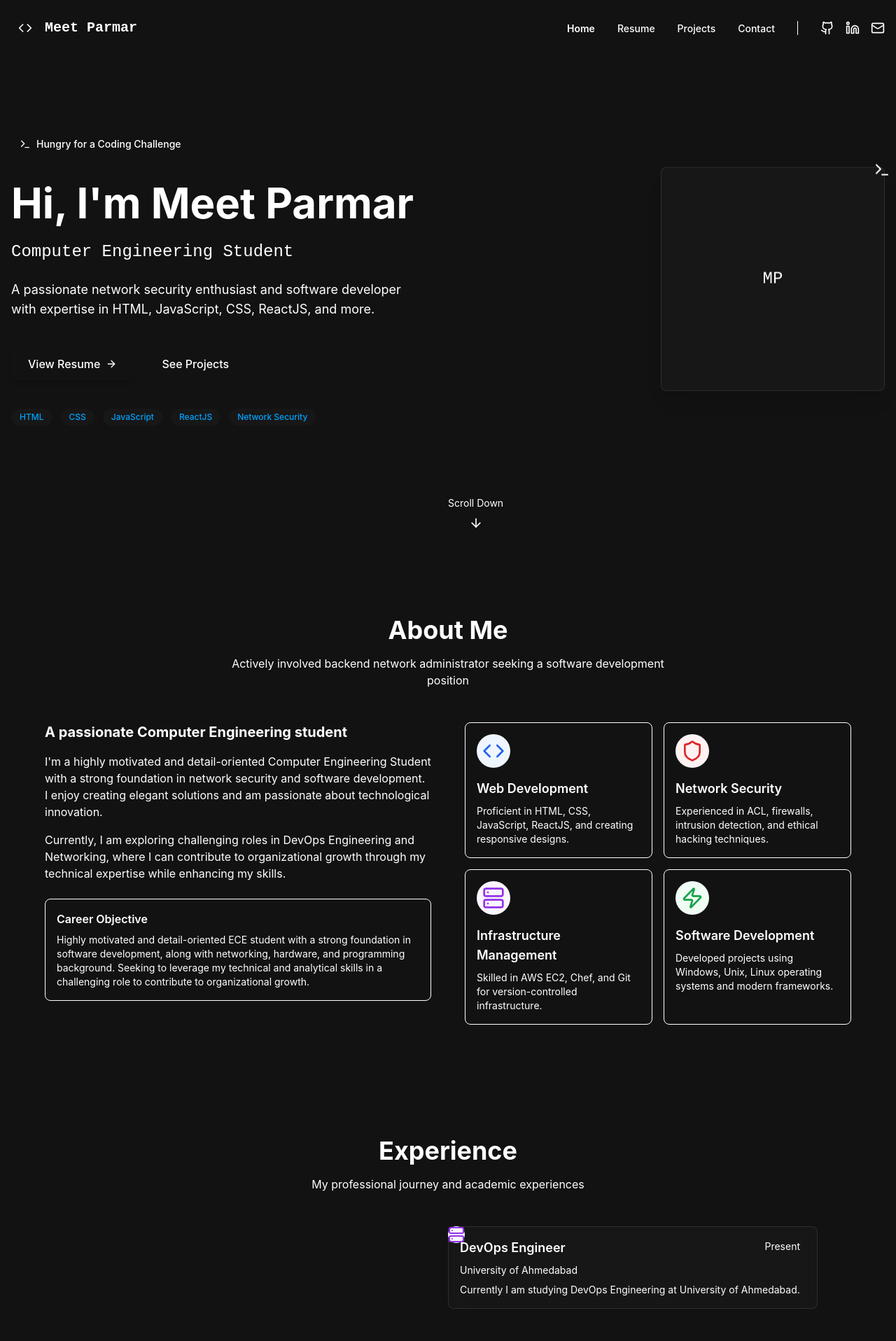
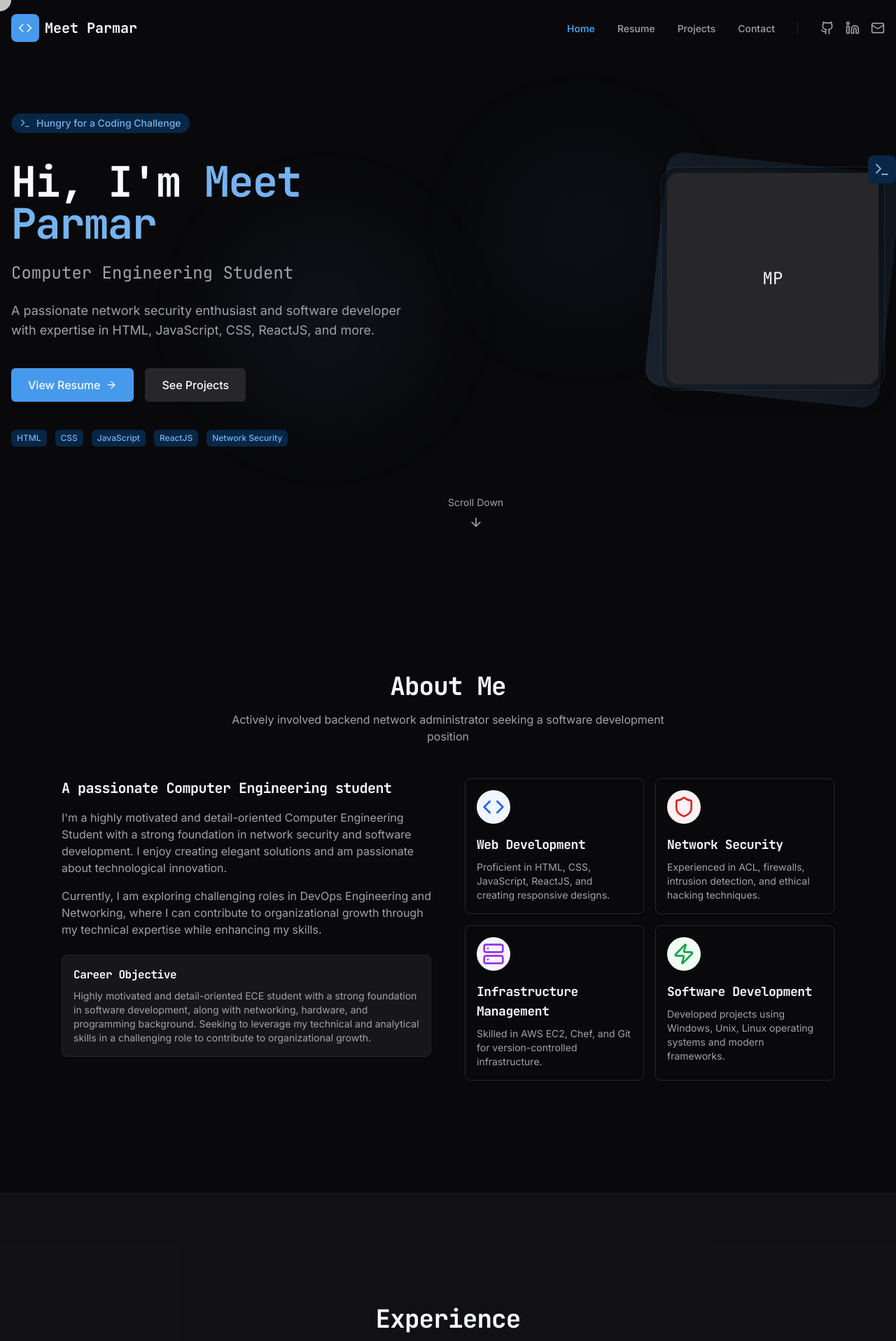
Before and after one commit to Meet01234/Meet-Portfolio, a React (Vite) app: page / in a window 1280 px wide. Shown: the top 1916 px of the page at 70% size. Built offline with nearby package versions, Linux system fonts and the light colour scheme.

Commit message:
Reverted to edit 4cb9afe3-d8ca-438a-ac95-e592a2fddc5e: "Update Footer.tsx"

```diff
--- a/src/index.css
+++ b/src/index.css
@@ -1,129 +1,182 @@
+@import url('https://fonts.googleapis.com/css2?family=Inter:wght@300;400;500;600;700&family=JetBrains+Mono:wght@400;500;700&display=swap');
 
 @tailwind base;
 @tailwind components;
 @tailwind utilities;
 
-/* Base styling */
-body {
-  background-color: var(--background);
-  color: var(--foreground);
-  overflow-x: hidden;
-  font-family: 'Inter', sans-serif;
+@layer base {
+  :root {
+    --background: 240 10% 3.9%;
+    --foreground: 210 40% 98%;
+
+    --card: 240 10% 3.9%;
+    --card-foreground: 210 40% 98%;
+
+    --popover: 240 10% 3.9%;
+    --popover-foreground: 210 40% 98%;
+
+    --primary: 210 80% 60%;
+    --primary-foreground: 210 40% 98%;
+
+    --secondary: 240 3.7% 15.9%;
+    --secondary-foreground: 210 40% 98%;
+
+    --muted: 240 3.7% 15.9%;
+    --muted-foreground: 240 5% 64.9%;
+
+    --accent: 210 80% 60%;
+    --accent-foreground: 210 40% 98%;
+
+    --destructive: 0 84% 60%;
+    --destructive-foreground: 210 40% 98%;
+
+    --border: 240 3.7% 15.9%;
+    --input: 240 3.7% 15.9%;
+    --ring: 240 5% 64.9%;
+
+    --radius: 0.5rem;
+
+    --code: 212 42% 10%;
+    --code-foreground: 208 100% 70%;
+
+    --tech: 210 80% 15%;
+    --tech-foreground: 210 80% 70%;
   }
 
-/* Animation classes */
-.reveal-section {
-  opacity: 0;
-  transform: translateY(20px);
-  transition: opacity 0.8s ease, transform 0.8s ease;
+  .dark {
+    --background: 240 10% 3.9%;
+    --foreground: 210 40% 98%;
+
+    --card: 240 10% 3.9%;
+    --card-foreground: 210 40% 98%;
+
+    --popover: 240 10% 3.9%;
+    --popover-foreground: 210 40% 98%;
+
+    --primary: 210 80% 60%;
+    --primary-foreground: 210 40% 98%;
+
+    --secondary: 240 3.7% 15.9%;
+    --secondary-foreground: 210 40% 98%;
+
+    --muted: 240 3.7% 15.9%;
+    --muted-foreground: 240 5% 64.9%;
+
+    --accent: 210 80% 60%;
+    --accent-foreground: 210 40% 98%;
+
+    --destructive: 0 62% 30%;
+    --destructive-foreground: 210 40% 98%;
+
+    --border: 240 3.7% 15.9%;
+    --input: 240 3.7% 15.9%;
+    --ring: 210 40% 98%;
+
+    --code: 212 42% 10%;
+    --code-foreground: 208 100% 70%;
+
+    --tech: 210 80% 15%;
+    --tech-foreground: 210 80% 70%;
+  }
 }
 
-.reveal-section.active {
-  opacity: 1;
-  transform: translateY(0);
+@layer base {
+  * {
+    @apply border-border;
   }
 
-/* Custom cursor styles */
-.custom-cursor {
-  pointer-events: none;
-  z-index: 9999;
-  mix-blend-mode: difference;
+  html {
+    @apply scroll-smooth;
   }
 
-.cursor-follower {
-  transition: transform 0.1s ease;
+  body {
+    @apply bg-background text-foreground antialiased overflow-x-hidden;
+    font-feature-settings: "ss01", "ss02", "cv01", "cv02", "cv03";
   }
 
-.cursor-dot {
-  transition: transform 0.2s ease, background-color 0.3s ease;
+  h1, h2, h3, h4, h5, h6 {
+    @apply font-mono font-bold tracking-tight;
   }
 
-.ripple {
-  background-color: var(--primary);
-  opacity: 0.4;
-  position: absolute;
-  border-radius: 50%;
-  transform: scale(0);
+  ::selection {
+    @apply bg-primary/20 text-primary;
   }
 
-/* Scroll animations */
-.scroll-section {
-  position: relative;
-  will-change: transform;
+  /* Custom scrollbar */
+  ::-webkit-scrollbar {
+    @apply w-2;
   }
 
-/* Focus and active states */
-a:focus, button:focus, input:focus, textarea:focus {
-  outline: 2px solid var(--primary);
-  outline-offset: 2px;
+  ::-webkit-scrollbar-track {
+    @apply bg-secondary/50;
   }
 
-/* Tech tag styling */
-.tech-tag {
-  display: inline-block;
-  padding: 0.35rem 0.75rem;
-  background-color: var(--tech);
-  color: var(--tech-foreground);
-  border-radius: 9999px;
-  font-size: 0.75rem;
-  font-weight: 500;
-  line-height: 1;
-  transition: all 0.3s ease;
+  ::-webkit-scrollbar-thumb {
+    @apply bg-muted-foreground/30 rounded-full transition-colors hover:bg-muted-foreground/50;
   }
 
-.tech-tag:hover {
-  transform: translateY(-2px);
-  box-shadow: 0 5px 15px rgba(0, 162, 255, 0.2);
+  /* Custom cursor styles - hide default cursor */
+  .custom-cursor-active {
+    cursor: none;
+  }
 }
 
-/* Glass card effect */
+@layer components {
+  /* Glass card effect - updated for dark theme */
   .glass-card {
-  background: rgba(45, 45, 45, 0.2);
-  backdrop-filter: blur(10px);
-  border: 1px solid rgba(255, 255, 255, 0.1);
-  border-radius: var(--radius);
-  transition: all 0.3s ease;
+    @apply bg-black/40 dark:bg-black/60 backdrop-blur-md border border-white/10 shadow-lg;
   }
 
-.glass-card:hover {
-  border-color: rgba(0, 112, 243, 0.3);
-  box-shadow: 0 0 20px rgba(0, 112, 243, 0.1);
+  /* Code tag highlighting */
+  .code-tag {
+    @apply px-1.5 py-0.5 bg-code text-code-foreground rounded font-mono text-sm;
   }
 
-/* Interactive card animations */
-.interactive-card {
-  transition: transform 0.3s ease, box-shadow 0.3s ease;
-}
-
-.interactive-card:hover {
-  transform: translateY(-5px);
-  box-shadow: 0 10px 25px rgba(0, 112, 243, 0.1);
-}
-
-/* Interactive link animations */
-.interactive-link {
-  position: relative;
-  transition: color 0.3s ease;
-}
-
-.interactive-link::after {
-  content: '';
-  position: absolute;
-  width: 0;
-  height: 2px;
-  bottom: -4px;
-  left: 0;
-  background-color: var(--primary);
-  transition: width 0.3s ease;
-}
-
-.interactive-link:hover::after {
-  width: 100%;
+  /* Tech tag */
+  .tech-tag {
+    @apply px-2 py-1 bg-tech text-tech-foreground rounded-md text-xs font-medium transition-all hover:scale-105;
   }
 
   /* Section container */
   .section-container {
-  max-width: 1200px;
-  margin: 0 auto;
-  padding: 0 1.5rem;
+    @apply max-w-6xl mx-auto px-4 py-16 sm:px-6 sm:py-20;
   }
+
+  /* Reveal animation for sections */
+  .reveal-section {
+    @apply opacity-0 transition-all duration-700 transform translate-y-10;
+  }
+
+  .reveal-section.active {
+    @apply opacity-100 translate-y-0;
+  }
+
+  /* Ripple effect */
+  .ripple {
+    @apply absolute rounded-full bg-primary/30 pointer-events-none;
+  }
+
+  /* Interactive elements */
+  .interactive-link {
+    @apply relative inline-block after:content-[''] after:absolute after:w-full after:scale-x-0 after:h-0.5 after:bottom-0 after:left-0 after:bg-primary after:origin-bottom-right after:transition-transform after:duration-300 hover:after:scale-x-100 hover:after:origin-bottom-left cursor-pointer;
+  }
+
+  .interactive-card {
+    @apply transition-all duration-300 hover:translate-y-[-5px] hover:shadow-lg;
+  }
+
+  /* Mouse follower */
+  .mouse-follower {
+    @apply fixed w-8 h-8 rounded-full pointer-events-none z-50 transition-transform duration-75 ease-out flex items-center justify-center transform -translate-x-1/2 -translate-y-1/2 mix-blend-difference;
+    background: rgba(255, 255, 255, 0.8);
+  }
+
+  .mouse-follower.active {
+    @apply scale-75 opacity-70;
+  }
+
+  /* Rotating 3D object container */
+  .threejs-container {
+    @apply fixed top-0 left-0 w-full h-full pointer-events-none z-[-1];
+  }
+}
--- a/src/lib/theme.ts
+++ /dev/null
@@ -1,50 +0,0 @@
-
-// Theme configuration for the portfolio site
-// Matt black background with blue shade accents
-
-export const themeColors = {
-  // Main background (matt black)
-  background: '#121212',
-
-  // Blue accent shades
-  primaryBlue: '#0070f3',
-  secondaryBlue: '#00a2ff',
-  tertiaryBlue: '#005bb5',
-
-  // Text colors
-  textPrimary: '#ffffff',
-  textSecondary: '#a0a0a0',
-
-  // Accent colors
-  accentLight: '#2d2d2d',
-  accentDark: '#0a0a0a',
-};
-
-export const getThemeCSS = () => `
-  :root {
-    --background: ${themeColors.background};
-    --foreground: ${themeColors.textPrimary};
-    --card: ${themeColors.accentLight};
-    --card-foreground: ${themeColors.textPrimary};
-    --popover: ${themeColors.accentLight};
-    --popover-foreground: ${themeColors.textPrimary};
-    --primary: ${themeColors.primaryBlue};
-    --primary-foreground: ${themeColors.textPrimary};
-    --secondary: ${themeColors.secondaryBlue};
-    --secondary-foreground: ${themeColors.textPrimary};
-    --muted: ${themeColors.accentLight};
-    --muted-foreground: ${themeColors.textSecondary};
-    --accent: ${themeColors.tertiaryBlue};
-    --accent-foreground: ${themeColors.textPrimary};
-    --destructive: #ff4d4f;
-    --destructive-foreground: ${themeColors.textPrimary};
-    --border: ${themeColors.accentLight};
-    --input: ${themeColors.accentLight};
-    --ring: ${themeColors.primaryBlue};
-    --code: #1e1e1e;
-    --code-foreground: #e1e1e1;
-    --tech: #171717;
-    --tech-foreground: ${themeColors.secondaryBlue};
-    --radius: 0.5rem;
-  }
-`;
--- a/src/main.tsx
+++ b/src/main.tsx
@@ -1,12 +1,5 @@
-
 import { createRoot } from 'react-dom/client'
 import App from './App.tsx'
 import './index.css'
-import { getThemeCSS } from './lib/theme'
-
-// Apply theme CSS
-const style = document.createElement('style');
-style.textContent = getThemeCSS();
-document.head.appendChild(style);
 
 createRoot(document.getElementById("root")!).render(<App />);
--- a/src/pages/Index.tsx
+++ b/src/pages/Index.tsx
@@ -7,6 +7,7 @@ import Projects from '@/components/sections/Projects';
 import Skills from '@/components/sections/Skills';
 import Contact from '@/components/sections/Contact';
 import MouseFollower from '@/components/ui/MouseFollower';
+import { useInView } from 'react-intersection-observer';
 
 const Index = () => {
   // Enable scroll animations
```
Also changed, not shown: 2 other files (tests, documents, lock files or other folders). Lines whose indentation alone changed are shown as unchanged.
